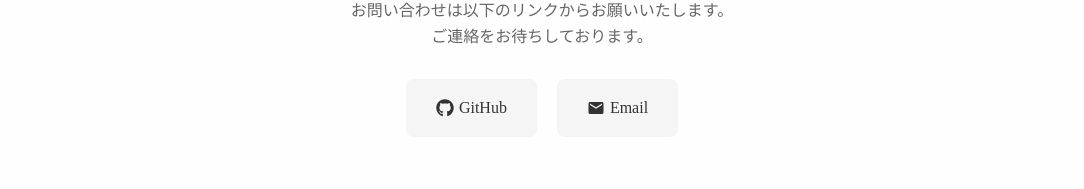
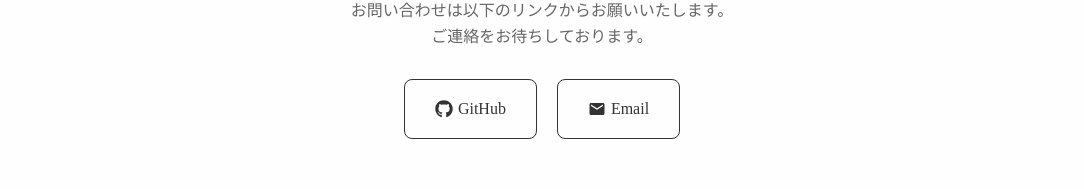
Before and after one commit to UTakuto/portfolio, a React (Vite) app: page / in a window 1280 px wide. Shown: the part 2180-2369 px from the top of the page, without its empty margins (98-1182 px from the left). Built offline with nearby package versions, Linux system fonts and the light colour scheme.

Commit message:
contactリンクのスタイルを修正し、ホバー時の背景色とテキスト色を変更

```diff
--- a/src/styles/contact.css
+++ b/src/styles/contact.css
@@ -26,7 +26,8 @@
     gap: 0.5rem;
     padding: 2rem 3rem;
     border-radius: 8px;
-    background: #f5f5f5;
+    background: #fefefe;
+    border: solid 1px #333;
     transition: all 0.3s ease;
     text-decoration: none;
     color: #333;
@@ -34,8 +35,9 @@
 }
 
 .contact-link:hover {
-    background: #e0e0e0;
-    transform: translateY(-2px);
+    background: #333;
+    color: #fefefe;
+    scale: 1.05;
 }
 
 .contact-link svg {
```
